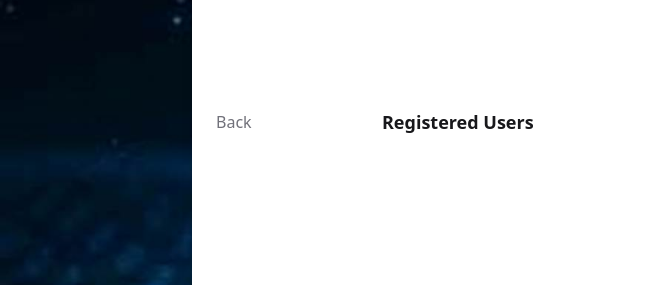
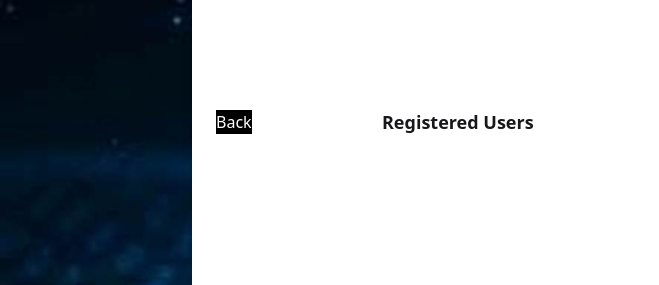
Before and after one commit to pareshvpk/event-flow-registeruser, a plain HTML site: page index.html in a window 1280 px wide. Shown: the part 102-387 px from the top of the page, 0-659 px from the left. Drawn offline with nearby package versions, Linux system fonts and the light colour scheme.

Commit message:
Update index.html

```diff
--- a/index.html
+++ b/index.html
@@ -104,7 +104,13 @@ background-size: cover;">
 background-size: cover;">
   <div class="bg-card rounded-lg shadow-lg p-6 max-w-4xl mx-auto w-full">
     <div class="flex justify-between items-center mb-4">
-      <button class="text-muted-foreground">Back</button>
+      <button class="text-muted-foreground" style="color:white;
+	      boder:1px solid black;
+	      background-color: black;">
+	      <a href="https://eventflowhome-club.vercel.app/">
+	      Back
+	      </a>
+      </button>
       <h2 class="text-lg font-semibold text-primary">Registered Users</h2>
       <img aria-hidden="true" alt="user-icon" src="https://openui.fly.dev/openui/24x24.svg?text=👤" />
     </div>
```
